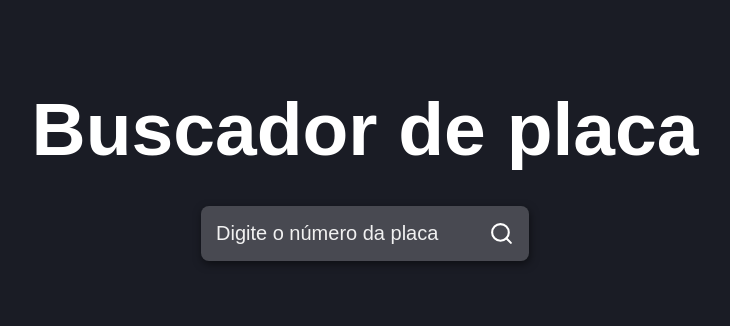
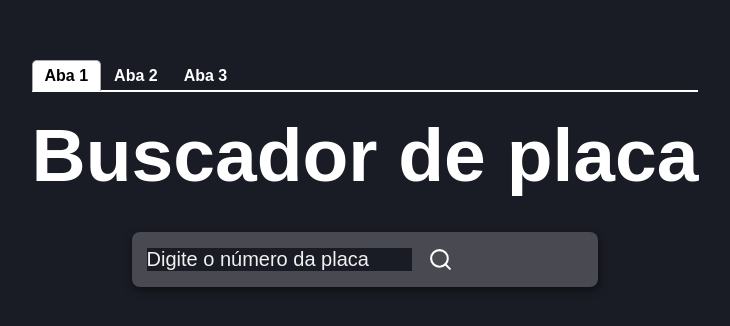
Before and after one commit to K4OSs/Leitor-de-Placa-WEB-II, a React (Create React App) app: page / in a window 1280 px wide. Shown: the part 210-536 px from the top of the page, without its empty margins (275-1005 px from the left). Built offline with nearby package versions, Linux system fonts and the light colour scheme.

Commit message:
Atualização Frontend: (react-tabs)

```diff
--- a/package.json
+++ b/package.json
@@ -11,12 +11,15 @@
     "dotenv": "^16.3.1",
     "express": "^4.18.2",
     "fs": "^0.0.1-security",
+    "memorystream": "^0.3.1",
     "mongoose": "^7.5.3",
+    "multer": "^1.4.5-lts.1",
     "pdfkit": "^0.13.0",
     "react": "^18.2.0",
     "react-dom": "^18.2.0",
     "react-icons": "^4.11.0",
     "react-scripts": "5.0.1",
+    "react-tabs": "^6.0.2",
     "web-vitals": "^2.1.4"
   },
   "scripts": {
--- a/src/App.jsx
+++ b/src/App.jsx
@@ -2,6 +2,8 @@
 import { useState } from 'react';
 import {FiSearch} from 'react-icons/fi';
 import './styles.css';
+import { Tab, Tabs, TabList, TabPanel } from 'react-tabs';
+import './styles/react-tabs.css'; // Importe o estilo padrão da biblioteca
 
 import axios from 'axios';
 
@@ -11,8 +13,9 @@ export default function App() {
 
     const [input, setInput] = useState('')
     const [placa, setPlaca] = useState({})
+    const [relatorio, setRelatorio] = useState({})
 
-    async function handleSearch(){
+    async function handleSearchPlaca(){
         console.log(input);
         if(input === ''){
             alert('Preencha o número da placa')
@@ -42,9 +45,52 @@ export default function App() {
         }
     }
 
+    async function gerarRelatorio(){
+        console.log(input);
+        if(input === ''){
+            alert('Preencha o nome da cidade')
+            return;
+        }
+
+        try{
+            const response = await axios({
+                method:'get',
+                url:'http://localhost:3000/relatorio/cidade/'+ input
+            });
+
+            console.log(response)
+            setRelatorio(response.data)
+            setInput('')
+
+        }catch(error){
+
+            if(error.response.status === 404){
+                alert('Cidade não encontrada no banco de dados')
+            }else{
+                alert('Erro ao buscar a cidade');
+            }
+
+            setInput('')
+            console.log(error);
+        }
+    }
+
+
     return (
-        <>
+
         <div className='container'>
+
+            <Tabs>
+                <TabList>
+                    <Tab>Aba 1</Tab>
+                    <Tab>Aba 2</Tab>
+                    <Tab>Aba 3</Tab>
+                </TabList>
+
+                {/* Conteúdo das abas */}
+                <TabPanel>
+                    <div>
+                        {/* Conteúdo da Aba 1 */}
                         <h1 className='title'>Buscador de placa</h1>
 
                         <div className='containerInput'>
@@ -55,7 +101,7 @@ export default function App() {
                             onChange={(e) => setInput(e.target.value) }
                             />
 
-                    <button className='buttonSearch' onClick={handleSearch}>
+                            <button className='buttonSearch' onClick={handleSearchPlaca}>
                                 <FiSearch size={25} color='#FFF'/>
                             </button>
                         </div>
@@ -71,6 +117,46 @@ export default function App() {
                         )}
 
                     </div>
-        </>
+                </TabPanel>
+
+                <TabPanel>
+                    <div>
+                        {/* Conteúdo da Aba 2 */}
+                        <h1 className='title'>Relatório PDF</h1>
+
+                        <div className='containerInput'>
+                            <input
+                            type='text'
+                            placeholder='Digite o nome da cidade'
+                            value={input}
+                            onChange={(e) => setInput(e.target.value) }
+                            />
+
+                            <button className='buttonSearch' onClick={gerarRelatorio}>
+                                <FiSearch size={25} color='#FFF'/>
+                            </button>
+                        </div>
+
+                        {Object.keys(relatorio).length > 0 && (
+
+                            <main className='main'>
+                                <a href="http://localhost:3000/relatorio/cidade/Crato" download={relatorio}>link download</a>
+                            </main>
+                        )}
+
+                    </div>
+                </TabPanel>
+
+                <TabPanel>
+                    <div>
+                        {/* Conteúdo da Aba 3 */}
+                        <p>Conteúdo da Aba 3</p>
+                    </div>
+                </TabPanel>
+
+            </Tabs>
+
+        </div>
+
     );
 }
--- a/src/styles.css
+++ b/src/styles.css
@@ -15,7 +15,7 @@
 .containerInput{
     background-color: rgba(255, 255, 255, 0.2);
     padding: 15px;
-    margin: 34px;
+    margin: 34px 100px;
     display: flex;
     border-radius: 8px;
     box-shadow: 1px 3px 8px rgba(0, 0, 0, 0.5);
@@ -32,6 +32,8 @@
 
 .containerInput input::placeholder{
     color: #F1f1f1;
+    display: flex;
+    background-color: #1a1c25;
 }
 
 .buttonSearch{
@@ -42,6 +44,7 @@
     align-items: center;
     cursor: pointer;
     transition: transform 0.3s;
+    margin-left: 8px;
 }
 
 button:hover{
--- /dev/null
+++ b/src/styles/react-tabs.css
@@ -0,0 +1,57 @@
+.react-tabs {
+  -webkit-tap-highlight-color: transparent;
+  color: white;
+  font-family: sans-serif;
+  font-weight: bold;
+}
+
+.react-tabs__tab-list {
+  border-bottom: 2px solid white;
+  margin: 0 0 20px;
+  padding: 0;
+}
+
+.react-tabs__tab {
+  display: inline-block;
+  border: 1px solid transparent;
+  border-bottom: none;
+  bottom: -1px;
+  position: relative;
+  list-style: none;
+  padding: 6px 12px;
+  cursor: pointer;
+}
+
+.react-tabs__tab--selected {
+  background: #fff;
+  border-color: #aaa;
+  color: black;
+  border-radius: 5px 5px 0 0;
+}
+
+.react-tabs__tab--disabled {
+  color: GrayText;
+  cursor: default;
+}
+
+.react-tabs__tab:focus {
+  outline: none;
+}
+
+.react-tabs__tab:focus:after {
+  content: '';
+  position: absolute;
+  height: 5px;
+  left: -4px;
+  right: -4px;
+  bottom: -5px;
+  background: #fff;
+}
+
+.react-tabs__tab-panel {
+  display: none;
+}
+
+.react-tabs__tab-panel--selected {
+  display: block;
+}
```
Also changed, not shown: src/services/api.js (+78 -45 lines), 1 other file (tests, documents, lock files or other folders). Lines whose indentation alone changed are shown as unchanged.
